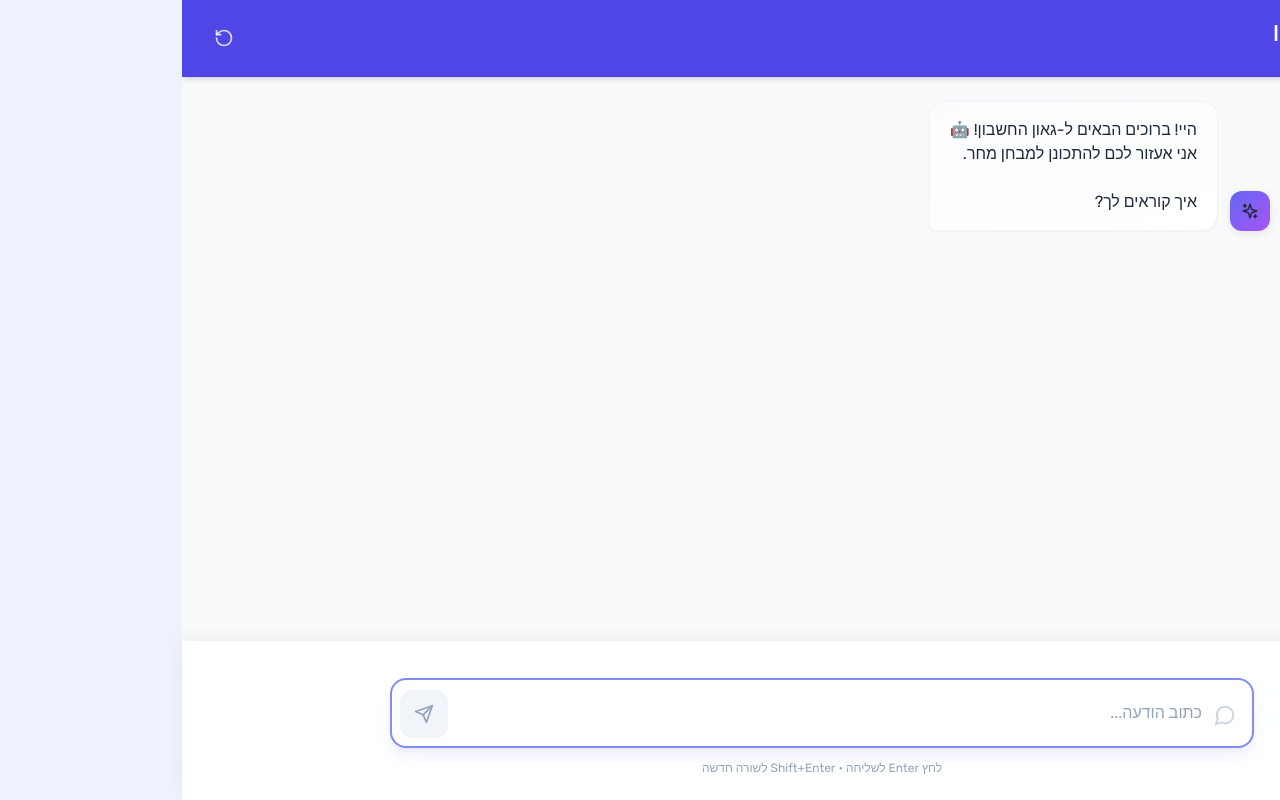
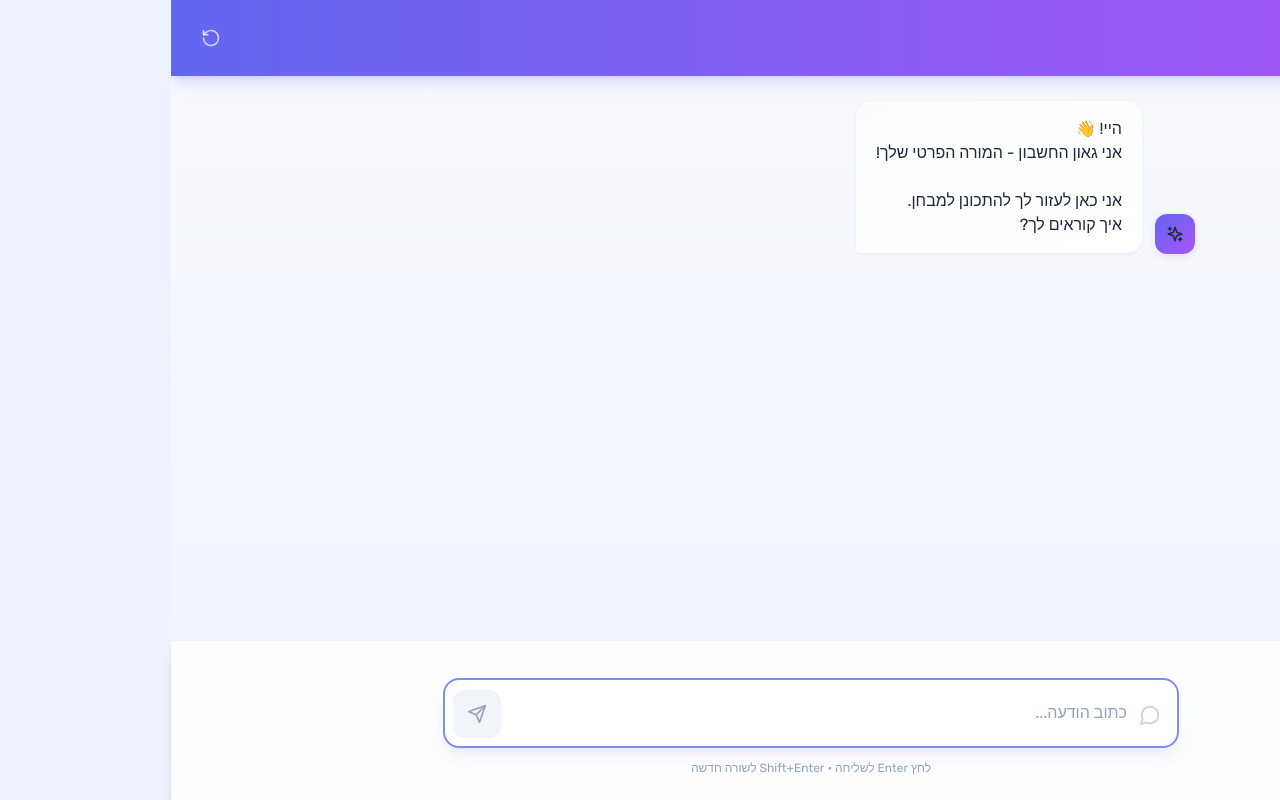
Before and after one commit to alongerber/heshbon, a React (Vite) app: page / in a window 1280 px wide. Built offline with nearby package versions, Linux system fonts and the light colour scheme.

Commit message:
Enhance user greeting and interaction flow
Updated greeting messages and added a new icon to the header. Improved user interaction flow by refining message prompts and styles.

```diff
--- a/App.tsx
+++ b/App.tsx
@@ -6,9 +6,8 @@ import ChatInput from './ChatInput';
 import TypingIndicator from './TypingIndicator';
 import QuickActions from './QuickActions';
 import { sendMessageToGemini, initializeChat, resetChat } from './geminiService';
-import { Calculator, RotateCcw, Brain, Dumbbell, Trophy } from 'lucide-react';
+import { Calculator, RotateCcw, Brain, Dumbbell, Trophy, Sparkles } from 'lucide-react';
 
-// Flow steps: name -> gender -> menu -> topics -> chat
 type FlowStep = 'name' | 'gender' | 'menu' | 'topics' | 'chat';
 
 const App: React.FC = () => {
@@ -16,20 +15,17 @@ const App: React.FC = () => {
   const [isLoading, setIsLoading] = useState(false);
   const [mode, setMode] = useState<AppMode>('neutral');
   const [step, setStep] = useState<FlowStep>('name');
-
-  // User Data
   const [userName, setUserName] = useState<string>('');
   const [userGender, setUserGender] = useState<string>('');
 
   const messagesEndRef = useRef<HTMLDivElement>(null);
 
   useEffect(() => {
-    // Start with a simple greeting asking for name
     const startApp = async () => {
       setMessages([
         {
           id: uuidv4(),
-                text: "היי! ברוכים הבאים ל-גאון החשבון! 🤖\nאני אעזור לכם להתכונן למבחן מחר.\n\nאיך קוראים לך?",
+          text: "היי! 👋\nאני גאון החשבון - המורה הפרטי שלך!\n\nאני כאן לעזור לך להתכונן למבחן.\nאיך קוראים לך?",
           sender: Sender.Bot,
           timestamp: new Date()
         }
@@ -55,7 +51,6 @@ const App: React.FC = () => {
   };
 
   const handleSendMessage = async (text: string) => {
-    // Add user message
     const userMsg: Message = {
       id: uuidv4(),
       text,
@@ -66,8 +61,6 @@ const App: React.FC = () => {
     setIsLoading(true);
 
     try {
-        // --- LOGIC FLOW HANDLER ---
-
       // 1. NAME STEP
       if (step === 'name') {
         const name = text.trim();
@@ -77,7 +70,7 @@ const App: React.FC = () => {
         setTimeout(() => {
           const botMsg: Message = {
             id: uuidv4(),
-                    text: `נעים מאוד ${name}! 😍\nכדי שאדע איך לדבר איתך...\nאתה בן 👦 או את בת 👧?`,
+            text: `נעים מאוד ${name}! 😊\n\nכדי שאדע איך לדבר איתך...\nאתה בן או את בת?`,
             sender: Sender.Bot,
             timestamp: new Date()
           };
@@ -96,13 +89,12 @@ const App: React.FC = () => {
         setUserGender(gender);
         setStep('menu');
 
-            // Initialize AI
         await initializeChat(userName, gender);
 
         setTimeout(() => {
           const botMsg: Message = {
             id: uuidv4(),
-                    text: `מעולה! הכל מוכן.\nאז מה בא לך לעשות היום?\n\n🧠 **לימוד** - נבין הכל לעומק\n💪 **תרגול** - נחזק את השריר\n🏆 **מבחן** - סימולציה למבחן`,
+            text: `מעולה ${userName}! הכל מוכן 🚀\n\nאז מה בא לך לעשות היום?`,
             sender: Sender.Bot,
             timestamp: new Date()
           };
@@ -112,21 +104,19 @@ const App: React.FC = () => {
         return;
       }
 
-        // 3. MENU STEP -> GO TO TOPICS (OR CHAT IF TEST)
+      // 3. MENU STEP
       if (step === 'menu') {
         const newMode = detectMode(text);
         if (newMode) setMode(newMode);
 
         if (newMode === 'test') {
-                 // Test is mixed topics, go straight to chat
           setStep('chat');
         } else {
-                 // Learning/Practice needs a topic
           setStep('topics');
           setTimeout(() => {
             const botMsg: Message = {
               id: uuidv4(),
-                        text: `בחירה מצוינת! באיזה נושא נתמקד? 🧐`,
+              text: `בחירה מצוינת! 🎯\n\nבאיזה נושא נתמקד?`,
               sender: Sender.Bot,
               timestamp: new Date()
             };
@@ -140,7 +130,6 @@ const App: React.FC = () => {
       // 4. TOPICS STEP
       if (step === 'topics') {
         setStep('chat');
-            // The text (e.g., "Fractions") will be sent to AI below to start the session
       }
 
       // NORMAL CHAT
@@ -158,7 +147,7 @@ const App: React.FC = () => {
       console.error("Error sending message:", error);
       setMessages(prev => [...prev, {
         id: uuidv4(),
-          text: "אופס, הייתה לי תקלה קטנה. נסה שוב.",
+        text: "אופס, הייתה לי תקלה קטנה 😅\nבוא ננסה שוב!",
         sender: Sender.Bot,
         timestamp: new Date()
       }]);
@@ -179,7 +168,7 @@ const App: React.FC = () => {
       setMessages([
         {
           id: uuidv4(),
-                text: "היי! ברוכים הבאים ל-גאון החשבון! 🤖\nאני אעזור לכם להתכונן למבחן מחר.\n\nאיך קוראים לך?",
+          text: "היי! 👋\nאני גאון החשבון - המורה הפרטי שלך!\n\nאני כאן לעזור לך להתכונן למבחן.\nאיך קוראים לך?",
           sender: Sender.Bot,
           timestamp: new Date()
         }
@@ -192,76 +181,97 @@ const App: React.FC = () => {
     setMode('neutral');
     const botMsg: Message = {
       id: uuidv4(),
-            text: "אין בעיה! בוא נחליף נושא. מה בא לך עכשיו?",
+      text: "אין בעיה! 🔄\n\nבאיזה נושא תרצה להתמקד עכשיו?",
       sender: Sender.Bot,
       timestamp: new Date()
     };
     setMessages(prev => [...prev, botMsg]);
   };
 
-  // Helper to get dynamic classes based on mode
-  const getModeStyles = () => {
+  const getModeConfig = () => {
     switch (mode) {
       case 'learning':
         return {
-                bg: 'bg-sky-50',
-                header: 'bg-sky-600',
+          bg: 'bg-gradient-to-b from-sky-50 to-cyan-50',
+          header: 'bg-gradient-to-r from-sky-500 to-cyan-400',
           headerText: 'מצב לימוד',
-                icon: <Brain size={24} />,
+          icon: <Brain size={22} />,
+          shadow: 'shadow-sky-500/20',
         };
       case 'practice':
         return {
-                bg: 'bg-orange-50',
-                header: 'bg-orange-500',
+          bg: 'bg-gradient-to-b from-orange-50 to-amber-50',
+          header: 'bg-gradient-to-r from-orange-500 to-amber-400',
           headerText: 'מצב תרגול',
-                icon: <Dumbbell size={24} />,
+          icon: <Dumbbell size={22} />,
+          shadow: 'shadow-orange-500/20',
         };
       case 'test':
         return {
-                bg: 'bg-rose-50',
-                header: 'bg-rose-600',
+          bg: 'bg-gradient-to-b from-rose-50 to-pink-50',
+          header: 'bg-gradient-to-r from-rose-500 to-pink-400',
           headerText: 'סימולציית מבחן',
-                icon: <Trophy size={24} />,
+          icon: <Trophy size={22} />,
+          shadow: 'shadow-rose-500/20',
         };
       default:
         return {
-                bg: 'bg-slate-50',
-                header: 'bg-indigo-600',
+          bg: 'bg-gradient-to-b from-slate-50 to-indigo-50',
+          header: 'bg-gradient-to-r from-indigo-500 to-purple-500',
           headerText: 'גאון החשבון',
-                icon: <Calculator size={24} />,
+          icon: <Sparkles size={22} />,
+          shadow: 'shadow-indigo-500/20',
         };
     }
   };
 
-  const styles = getModeStyles();
+  const config = getModeConfig();
 
   return (
-    <div className={`flex flex-col h-full transition-colors duration-500 ${styles.bg} relative`}>
+    <div className={`flex flex-col h-full transition-all duration-500 ${config.bg}`}>
       {/* Header */}
-      <header className={`border-b border-transparent px-6 py-4 flex items-center justify-between shadow-md z-10 text-white transition-colors duration-500 ${styles.header}`}>
+      <header
+        className={`
+          ${config.header}
+          px-5 py-4
+          flex items-center justify-between
+          shadow-lg ${config.shadow}
+          transition-all duration-500
+        `}
+      >
         <div className="flex items-center gap-3">
-            <div className="bg-white/20 p-2 rounded-xl text-white backdrop-blur-sm">
-                {styles.icon}
+          <div className="bg-white/20 p-2.5 rounded-xl backdrop-blur-sm">
+            {config.icon}
           </div>
-            <div>
-                <h1 className="text-xl font-black tracking-wide">{styles.headerText}</h1>
-                <p className="text-xs opacity-90 font-medium">המורה הפרטי שלך</p>
+          <div className="text-white">
+            <h1 className="text-lg font-bold tracking-tight">
+              {config.headerText}
+            </h1>
+            <p className="text-xs text-white/80 font-medium">
+              {userName ? `שלום ${userName}!` : 'המורה הפרטי שלך'}
+            </p>
           </div>
         </div>
-        <div className="flex gap-2">
+
         <button
           onClick={handleReset}
-                className="p-2 text-white/80 hover:text-white hover:bg-white/20 rounded-lg transition-all"
+          className="
+            p-2.5 rounded-xl
+            text-white/70 hover:text-white
+            hover:bg-white/20
+            transition-all duration-200
+            active:scale-95
+          "
           title="התחל מחדש"
+          aria-label="התחל מחדש"
         >
           <RotateCcw size={20} />
         </button>
-        </div>
       </header>
 
       {/* Chat Area */}
       <main className="flex-1 overflow-y-auto p-4 md:p-6 scrollbar-hide">
-        <div className="max-w-4xl mx-auto">
+        <div className="max-w-3xl mx-auto">
           {messages.map((msg) => (
             <ChatBubble key={msg.id} message={msg} mode={mode} />
           ))}
@@ -273,8 +283,8 @@ const App: React.FC = () => {
       </main>
 
       {/* Input Area */}
-      <div className="glass-effect border-t border-slate-200 shadow-[0_-5px_15px_rgba(0,0,0,0.05)]">
-         <div className="max-w-4xl mx-auto">
+      <div className="glass-effect border-t border-white/50 shadow-lg">
+        <div className="max-w-3xl mx-auto">
           <div className="pt-3 px-4">
             <QuickActions
               mode={mode}
```
Lines whose indentation alone changed are shown as unchanged.
